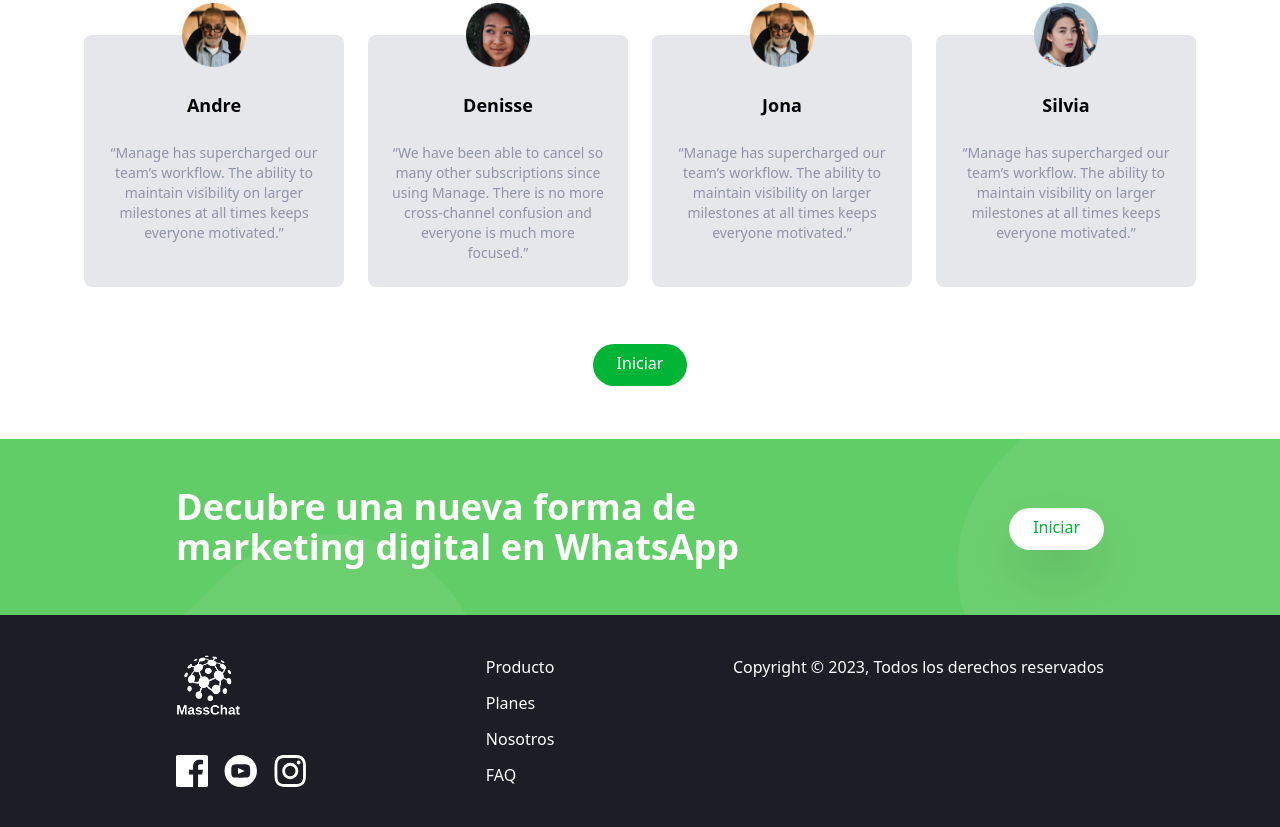
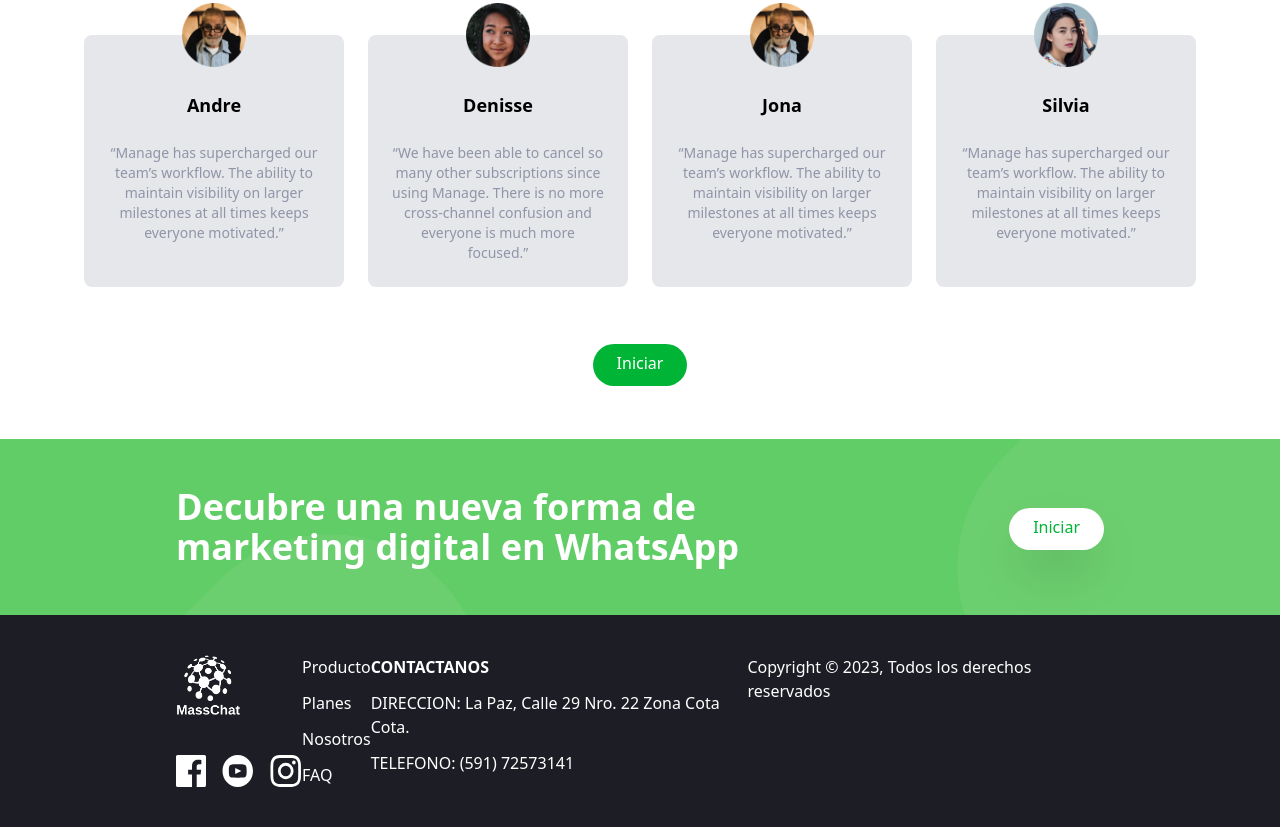
Before and after one commit to andretr/masschat-landing, a website: page index.html in a window 1280 px wide. Shown: the part 4364-5191 px from the top of the page. Drawn offline with Linux system fonts and the light colour scheme.

Commit message:
adding address

```diff
--- a/index.html
+++ b/index.html
@@ -657,7 +657,20 @@
             <a href="#faq" class="hover:text-mainGreen">FAQ</a>
           </div>
         </div>
-
+        <!-- List Container -->
+        <div class="flex justify-around space-x-32">
+          <div class="flex flex-col space-y-3 text-white">
+            <div class="hidden text-white md:block">
+              <p class="font-bold">CONTACTANOS</p>
+            </div>
+            <div class="hidden text-white md:block">
+              DIRECCION: La Paz, Calle 29 Nro. 22 Zona Cota Cota.
+            </div>
+            <div class="hidden text-white md:block">
+              TELEFONO: (591) 72573141
+            </div>
+          </div>
+        </div>
         <!-- Input Container -->
         <div class="flex flex-col justify-between">
           <div class="hidden text-white md:block">
```
Also changed, not shown: css/main.css.
